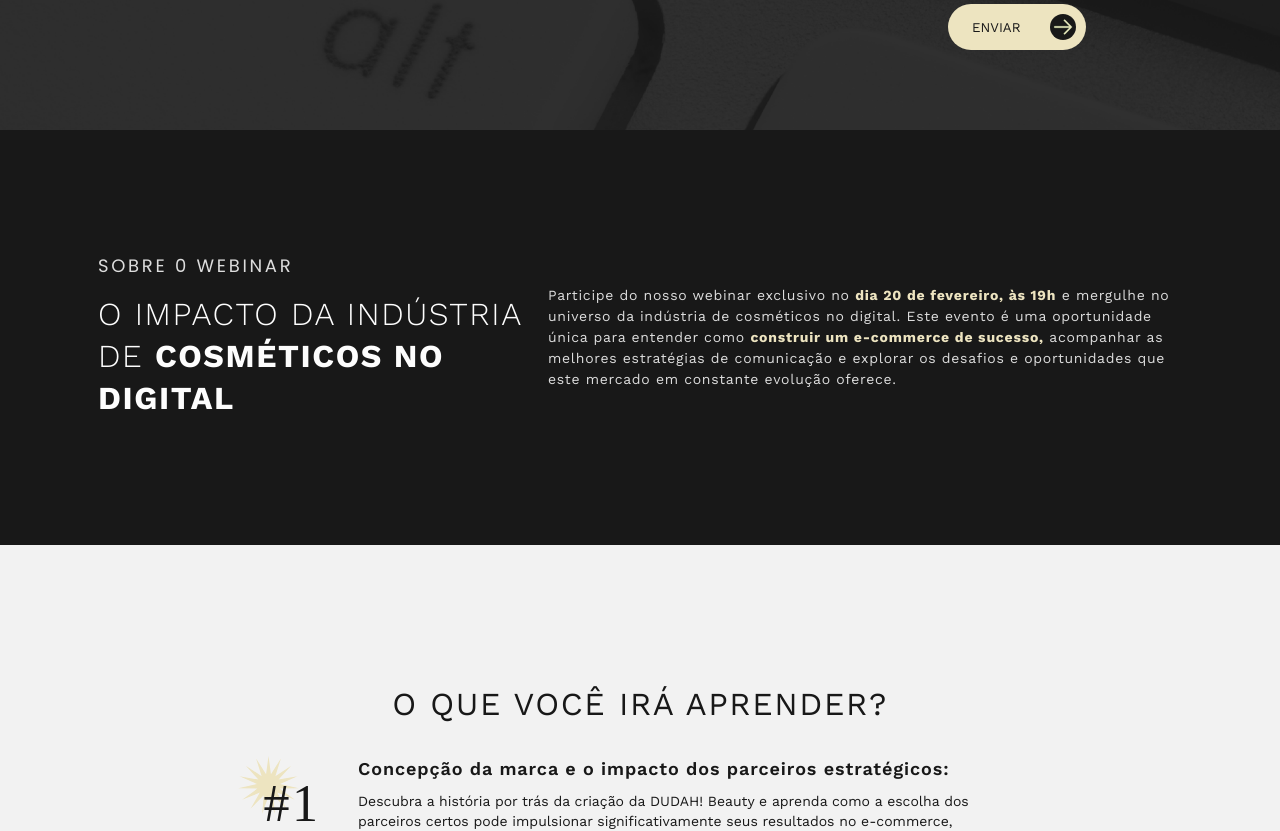
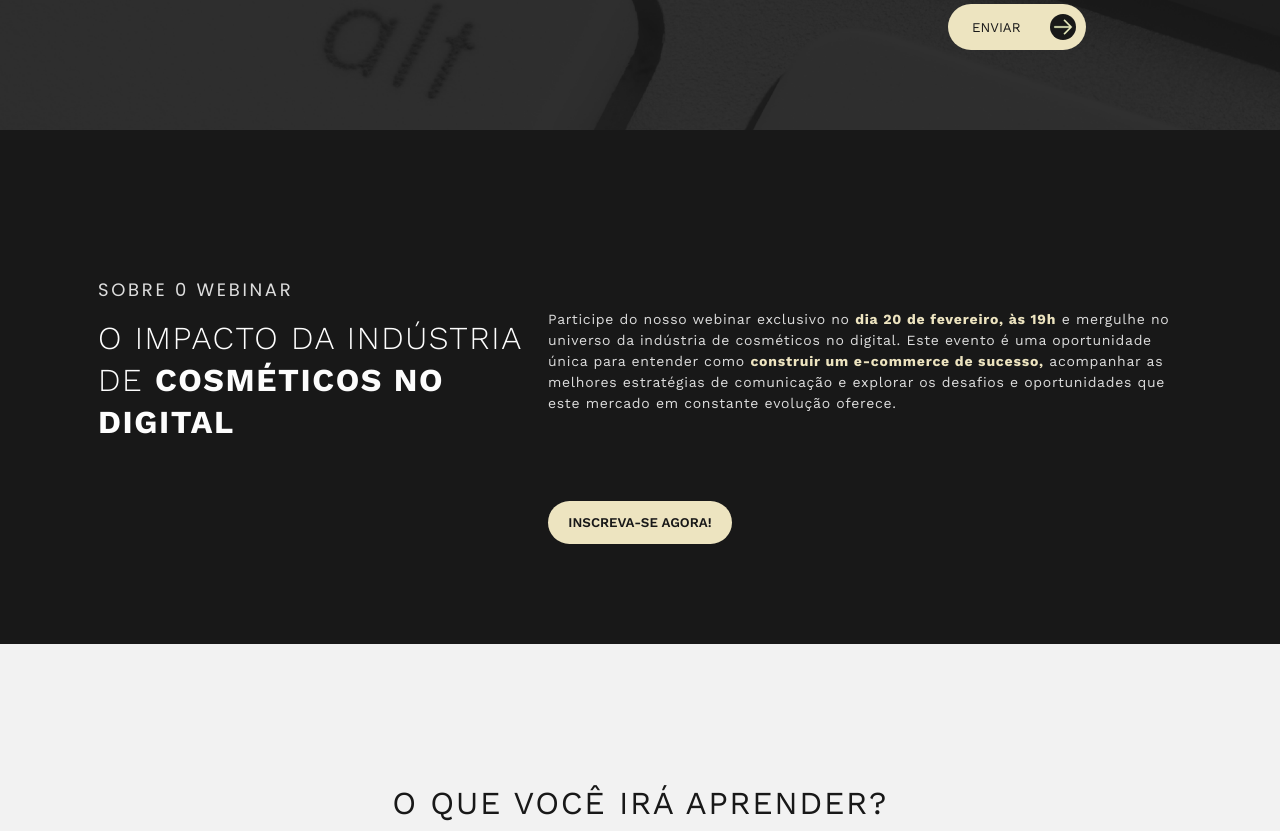
Before and after one commit to econverse-digital/econverse-pages, a React (Vite) app: page / in a window 1280 px wide. Shown: the part 1572-2403 px from the top of the page. Built offline with nearby package versions, Linux system fonts and the light colour scheme; a web font is replaced by a local one.

Commit message:
fix: adição de CTA mais estilização

```diff
--- a/css/econverse-about.css
+++ b/css/econverse-about.css
@@ -1 +1 @@
-#about-container{background:#181818;height:375px;padding:20px 98px;display:flex;align-items:center;justify-content:space-between}@media (max-width:768px){#about-container{flex-direction:column;padding:82px 20px;justify-content:unset;gap:32px}}#about-container .left-side{max-width:518px;width:100%;display:flex;flex-direction:column;gap:18px}#about-container .left-side span{color:#ddd;font-family:Poppins;font-size:18px;font-weight:400;line-height:19px;letter-spacing:.15em;text-transform:uppercase}@media (max-width:768px){#about-container .left-side span{font-size:16px;letter-spacing:2.4px}}#about-container .left-side p{color:#fdfdfd;font-family:"Work Sans";font-size:32px;font-weight:300;line-height:42px;letter-spacing:.05em;margin:0;text-transform:uppercase}@media (max-width:768px){#about-container .left-side p{font-size:36px;line-height:1}}#about-container .left-side p strong{font-weight:700}#about-container .about-text{color:#ddd;font-family:"work Sans",Poppins;font-size:14px;line-height:20p;letter-spacing:.05em;max-width:634px}@media (max-width:768px){#about-container .about-text{font-size:14px;margin:0}}#about-container .about-text strong{color:#ede4c0;font-weight:700;letter-spacing:.8px}#about-container .about-image{width:100%;max-width:500px}
+#about-container{background:#181818;padding:150px 98px 100px;display:flex;flex-direction:column;justify-content:space-between}@media (max-width:768px){#about-container{flex-direction:column;padding:82px 20px;justify-content:unset}}#about-container .about-content{display:flex;align-items:center;justify-content:space-between;margin-bottom:28px}@media (max-width:768px){#about-container .about-content{flex-direction:column;gap:32px}}#about-container .left-side{max-width:518px;width:100%;display:flex;flex-direction:column;gap:18px}#about-container .left-side span{color:#ddd;font-family:Poppins;font-size:18px;font-weight:400;line-height:19px;letter-spacing:.15em;text-transform:uppercase}@media (max-width:768px){#about-container .left-side span{font-size:16px;letter-spacing:2.4px}}#about-container .left-side p{color:#fdfdfd;font-family:"Work Sans";font-size:32px;font-weight:300;line-height:42px;letter-spacing:.05em;margin:0;text-transform:uppercase}@media (max-width:768px){#about-container .left-side p{font-size:36px;line-height:1}}#about-container .left-side p strong{font-weight:700}#about-container .about-text{color:#ddd;font-family:"work Sans",Poppins;font-size:14px;line-height:20p;letter-spacing:.05em;max-width:634px}@media (max-width:768px){#about-container .about-text{font-size:14px;margin:0}}#about-container .about-text strong{color:#ede4c0;font-weight:700;letter-spacing:.8px}#about-container .about-image{width:100%;max-width:500px}
--- /dev/null
+++ b/css/econverse-scroll-to-section.css
@@ -0,0 +1 @@
+.cta{display:flex;justify-content:space-between;align-items:center;gap:14px;border-radius:90px;border:none;padding:14px 20px;text-align:center;font-weight:600;font-family:"Work Sans",Poppins;cursor:pointer;margin-top:30px;margin-left:auto;margin-right:auto;text-transform:uppercase}
--- a/src/assets/styles/econverse-about.scss
+++ b/src/assets/styles/econverse-about.scss
@@ -1,16 +1,27 @@
 #about-container {
   background: #181818;
-  height: 375px;
-  padding: 20px 98px;
+  padding: 150px 98px 100px;
   display: flex;
-  align-items: center;
+  flex-direction: column;
   justify-content: space-between;
+
 
   @media (max-width: 768px) {
     flex-direction: column;
     padding: 82px 20px;
     justify-content: unset;
-    gap: 32px;
+  }
+
+  .about-content{
+    display: flex;
+    align-items: center;
+    justify-content: space-between;
+    margin-bottom: 28px;
+
+    @media (max-width: 768px) {
+      flex-direction: column;
+      gap: 32px;
+    }
   }
 
   .left-side {
--- a/src/assets/styles/econverse-form.scss
+++ b/src/assets/styles/econverse-form.scss
@@ -1,4 +1,5 @@
-#form-container {
+#form-container,
+#form-full-container {
   padding: 80px;
   background: white;
   background-size: cover;
--- /dev/null
+++ b/src/assets/styles/econverse-scroll-to-section.scss
@@ -0,0 +1,17 @@
+.cta{
+    display: flex;
+    justify-content: space-between;
+    align-items: center;
+    gap: 14px;
+    border-radius: 90px;
+    border: none;
+    padding: 14px 20px;
+    text-align: center;
+    font-weight: 600;
+    font-family: "Work Sans", Poppins;
+    cursor: pointer;
+    margin-top: 30px;
+    margin-left: auto;
+    margin-right: auto;
+    text-transform: uppercase;
+}
--- a/src/components/About.jsx
+++ b/src/components/About.jsx
@@ -1,9 +1,11 @@
 import React from "react";
 import "../../css/econverse-about.css";
+import ScrollToSection from "./ScrollButton";
 
 const About = () => {
   return (
     <div id="about-container">
+      <div className="about-content">
         <div className="left-side">
           <span>SOBRE 0 WEBINAR</span>
           <p>O impacto da indústria <br/> de <strong>cosméticos no digital</strong> </p>
@@ -17,6 +19,9 @@ const About = () => {
           este mercado em constante evolução oferece.
         </p>
       </div>
+
+      <ScrollToSection text="Inscreva-se agora!" sectionId="form-full-container" background="#ede4c0" color="#181818" />
+    </div>
   );
 };
 
--- a/src/components/FormFull.jsx
+++ b/src/components/FormFull.jsx
@@ -76,7 +76,7 @@ const FormFull = () => {
   };
 
   return (
-    <div id="form-container" style={{ backgroundImage: `url(${isMobile? formImageMobile : formImage})`}}>
+    <div id="form-full-container" style={{ backgroundImage: `url(${isMobile? formImageMobile : formImage})`}}>
       {showPopup && (
         <PopUpForm show={showPopup} hide={() => setShowPopup(false)} />
       )}
@@ -85,8 +85,7 @@ const FormFull = () => {
         <div className="left-side">
           <span>Inscreva-se!</span>
           <p>
-            Se você não conseguir participar da live, registra-se para receber o
-            material gratuitamente :)
+          Não perca essa oportunidade única! Tenha acesso a insights valiosos, especialistas renomados e conteúdos exclusivos que podem transformar sua jornada.
           </p>
 
           <img src={circles} alt="circles" />
--- a/src/components/Home.jsx
+++ b/src/components/Home.jsx
@@ -18,7 +18,7 @@ const Home = () => {
   return (
     <div id="home">
 
-      <a href="/#form-container">
+      <a href="/#form-full-container">
         <img src={isMobile ? bannerImageMob : bannerImage} alt="Banner Jornada de compras" />
       </a>
 
--- /dev/null
+++ b/src/components/ScrollButton.jsx
@@ -0,0 +1,25 @@
+import React from "react";
+
+import "../../css/econverse-scroll-to-section.css";
+
+const ScrollToSection = ({ text, sectionId, background, color }) => {
+  const handleClick = () => {
+    const section = document.getElementById(sectionId);
+    if (section) {
+      section.scrollIntoView({ behavior: "smooth" });
+    }
+  };
+
+  return (
+    <button
+      onClick={handleClick}
+      className="cta"
+
+      style={{ background: background, color: color }}
+    >
+      {text}
+    </button>
+  );
+};
+
+export default ScrollToSection;
--- a/src/components/Topics.jsx
+++ b/src/components/Topics.jsx
@@ -3,6 +3,7 @@ import "../../css/econverse-topics.css";
 import iconDuration from "../assets/svg/icon-duration.svg";
 import iconPlay from "../assets/svg/icon-play.svg";
 import iconStar from "../assets/svg/star.svg";
+import ScrollToSection from "./ScrollButton";
 
 const Topics = () => {
   const isMobile = window.innerWidth < 768;
@@ -82,6 +83,8 @@ const Topics = () => {
           <p className="duration-text">Transmissão: <strong>Youtube</strong></p>
         </div>
       </div>
+
+      <ScrollToSection text="Quero participar!" sectionId="form-full-container" background="#181818" color="#ede4c0" />
     </div>
   );
 };
```
Also changed, not shown: css/econverse-form.css (+1 -1 lines), css/econverse-scroll-toSection.css (added). Lines whose indentation alone changed are shown as unchanged.
